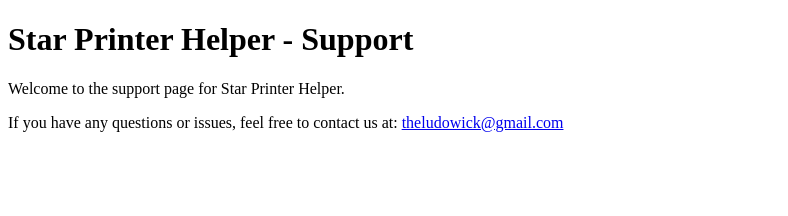
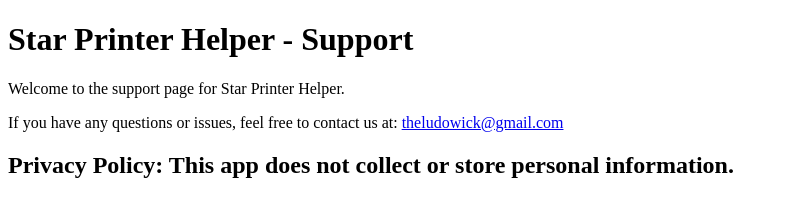
Before and after one commit to theludowick/EasyPrint, a plain HTML site: page index.html in a window 1280 px wide. Shown: the whole page, without its empty margins (0-788 px from the left). Drawn offline with Linux system fonts and the light colour scheme.

Commit message:
Update index.html

```diff
--- a/index.html
+++ b/index.html
@@ -7,5 +7,8 @@
     <h1>Star Printer Helper - Support</h1>
     <p>Welcome to the support page for Star Printer Helper.</p>
     <p>If you have any questions or issues, feel free to contact us at: <a href="mailto:theludowick@gmail.com">theludowick@gmail.com</a></p>
+
+    <h2>Privacy Policy: This app does not collect or store personal information.</h2>
+
 </body>
 </html>
```
